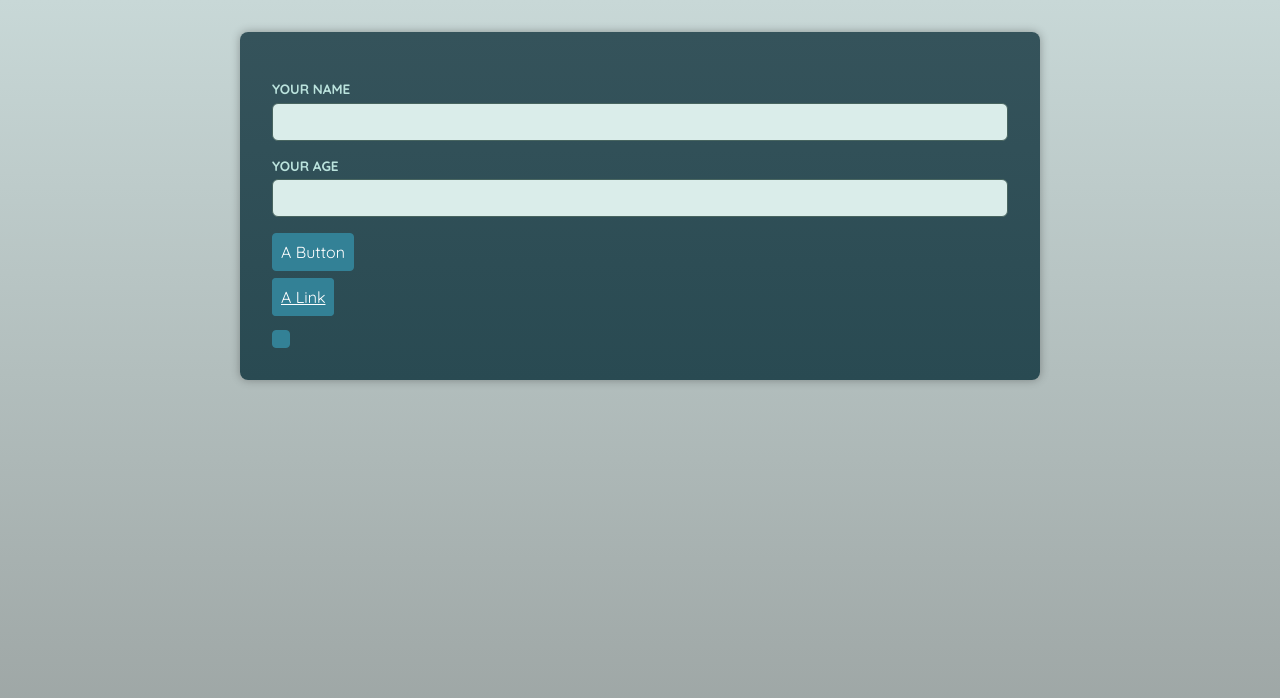
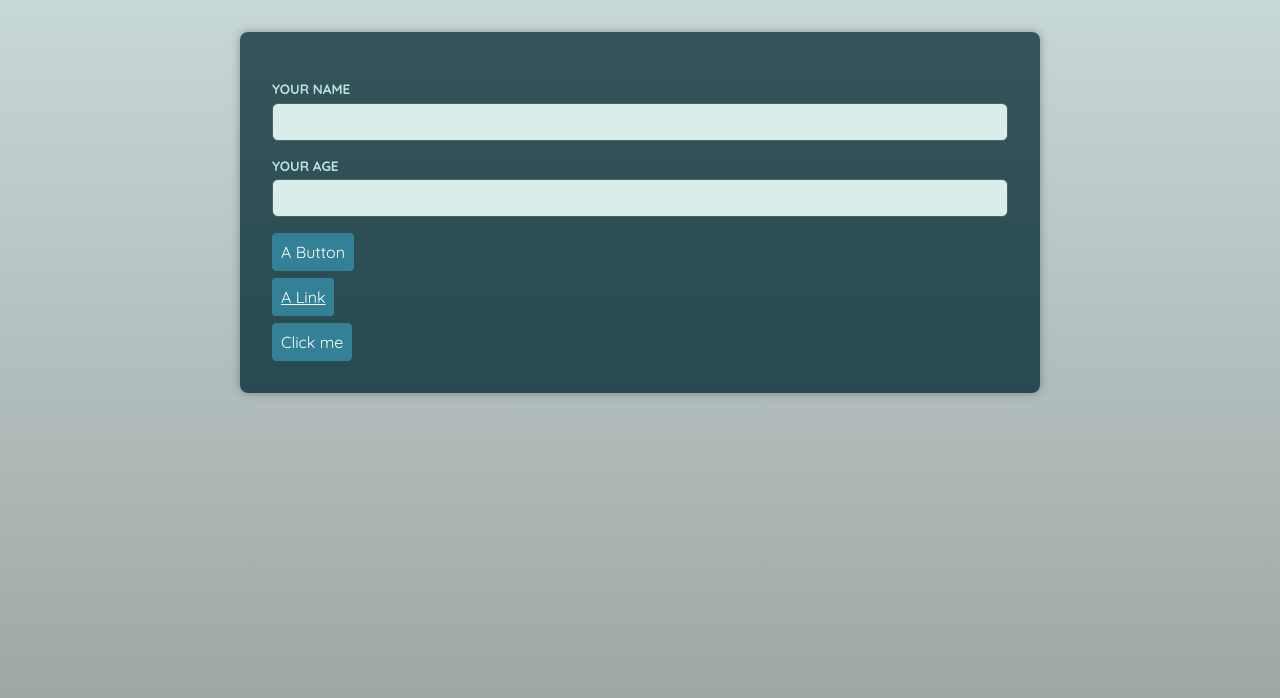
Before and after one commit to saraccmululo/Advanced-TS, a React (Vite) app: page / in a window 1280 px wide. Shown: the top 698 px of the page. Built offline with nearby package versions, Linux system fonts and the light colour scheme; a web font is replaced by a local one.

Commit message:
built an polymorphic Container component using generic types

```diff
--- a/src/App.tsx
+++ b/src/App.tsx
@@ -14,7 +14,7 @@
         <Button href="https://google.com">A Link</Button>
       </p>
 
-      <Container as={Button}/>
+      <Container as={Button} onClick={()=>{}} type="button">Click me</Container>
     </main>
   );
 }
--- a/src/components/Container.tsx
+++ b/src/components/Container.tsx
@@ -1,14 +1,13 @@
-import { type ElementType } from "react";
+import { type ReactNode, type ElementType, type ComponentPropsWithoutRef } from "react";
 
-type ContainerProps={
-  as: ElementType
-};
+type ContainerProps<T extends ElementType>={
+  as?: T;
+  children: ReactNode;
+}&ComponentPropsWithoutRef<T>;
 
-const Container = ({as:Component}: ContainerProps) => {
-
+export default function Container<C extends ElementType> ({as, children, ...props}: ContainerProps<C>) {
+  const Component=as||'div';
   return (
-    <Component/>
+    <Component {...props}>{children}</Component>
   )
 }
-
-export default Container
```
